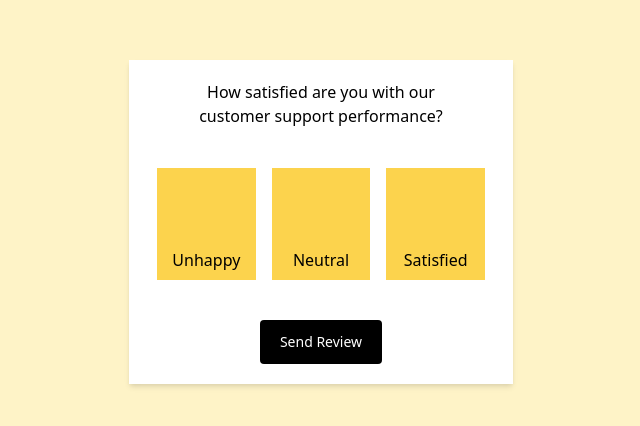
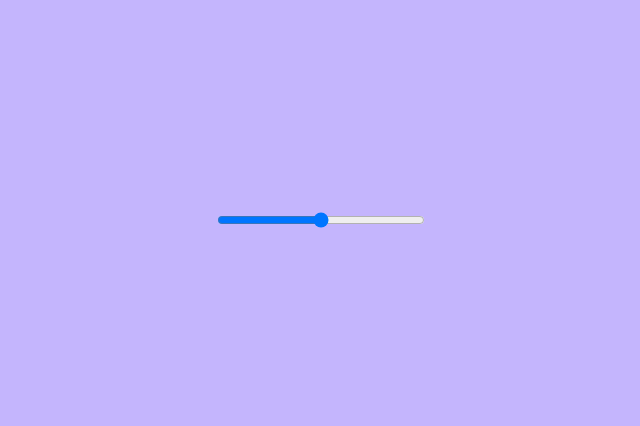
Before and after one commit to KeepCodeing/vcomponents-project, a Vue app: page / in a window 1280 px wide. Shown: the part 178-604 px from the top of the page, without its empty margins (319-959 px from the left). Built offline with nearby package versions, Linux system fonts and the light colour scheme.

Commit message:
CustomRangeSlider太麻烦，不想做w

```diff
--- a/src/App.vue
+++ b/src/App.vue
@@ -1,5 +1,5 @@
 <template>
-  <feedback-ui-design />
+  <custom-range-slider />
 </template>
 
 <script lang="ts">
@@ -28,6 +28,7 @@ import { defineComponent } from 'vue'
 // import VerifyAccountUi from './components/VerifyAccountUi.vue';
 // import LiveUserFilter from '@/components/LiveUserFilter.vue'
 import FeedbackUiDesign from './components/FeedbackUiDesign.vue';
+import CustomRangeSlider from './components/CustomRangeSlider.vue';
 
 export default defineComponent({
   components: {
@@ -55,7 +56,8 @@ export default defineComponent({
     // PasswordStrengthBackground,
     // VerifyAccountUi
     // LiveUserFilter,
-    FeedbackUiDesign
+    // FeedbackUiDesign,
+    CustomRangeSlider
   }
 });
 </script>
--- /dev/null
+++ b/src/components/CustomRangeSlider.vue
@@ -0,0 +1,23 @@
+<template>
+  <div class="h-full w-full bg-purple-300 flex justify-center items-center">
+    <div class="w-52">
+      <input type="range" class="w-full bg-purple-600" />
+    </div>
+  </div>
+</template>
+
+<script lang="ts">
+import { defineComponent } from 'vue'
+
+export default defineComponent({
+  setup () {
+
+
+    return {}
+  }
+})
+</script>
+
+<style scoped>
+
+</style>
```
